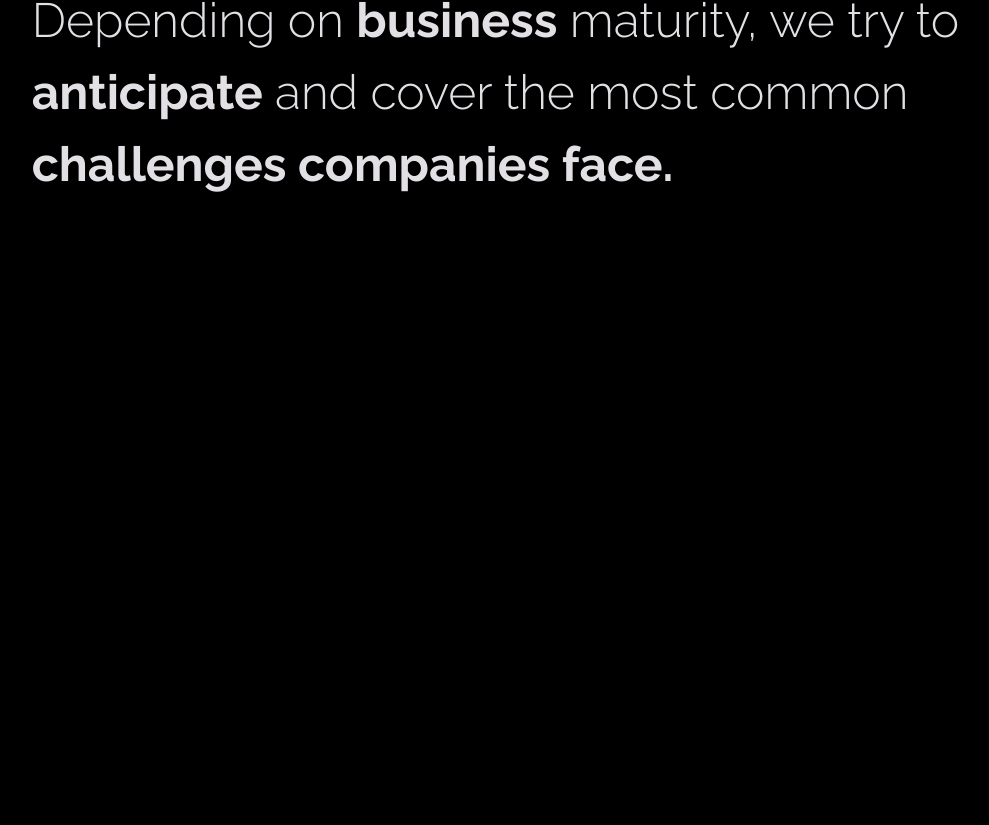
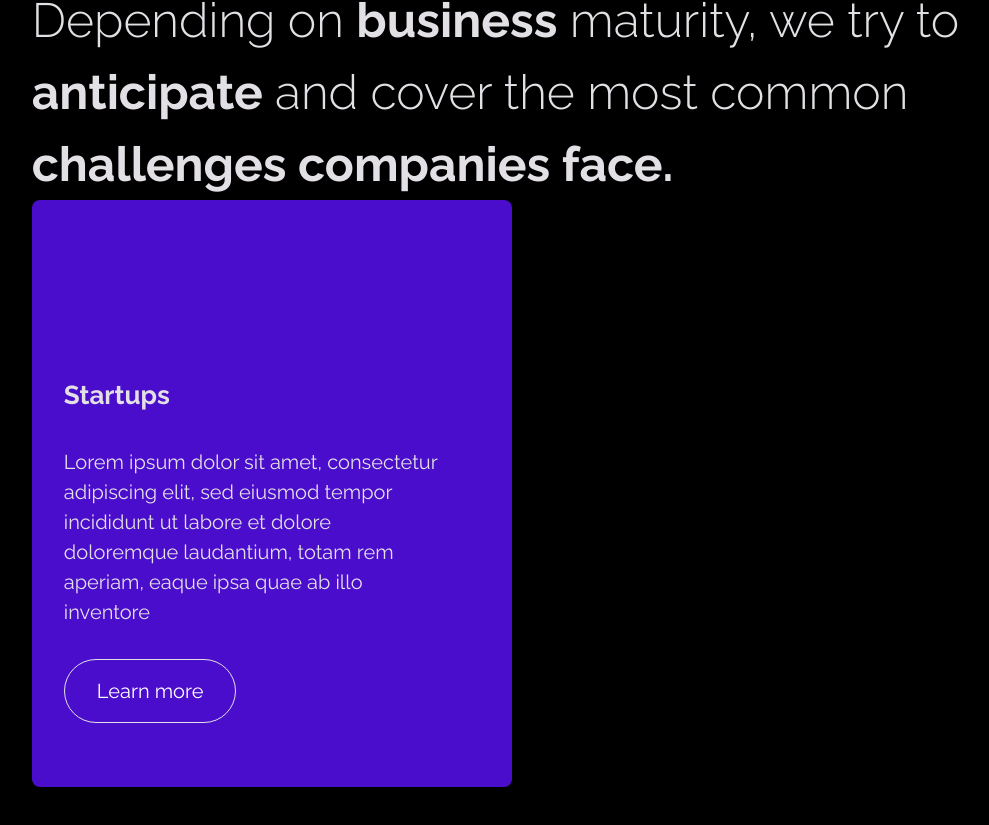
Before and after one commit to monobis/elasticmind-backup, a Next.js app: page / in a window 1280 px wide. Shown: the part 4402-5227 px from the top of the page, without its empty margins (77-1066 px from the left). Before the commit the page ends 4682 px from the top, so only its background shows below. Built offline with nearby package versions, Linux system fonts and the light colour scheme.

Commit message:
feat: :sparkles: Created CardBusinesses

```diff
--- a/src/app/page.tsx
+++ b/src/app/page.tsx
@@ -17,6 +17,7 @@ import { CardPriority } from "@/components/CardPriority";
 import { CardTechnologyPrimary } from "@/components/CardTechnologyPrimary";
 import { CardTechnologySecondary } from "@/components/CardTechnologySecondary";
 import { CardService } from "@/components/CardService";
+import { CardBusinesses } from "@/components/CardBusinesses";
 
 export default function Home() {
   return (
@@ -228,6 +229,15 @@ export default function Home() {
                 challenges companies face.
               </span>
             </p>
+            <CardBusinesses
+              title="Startups"
+              description="Lorem ipsum dolor sit amet,
+              consectetur adipiscing elit, sed
+              eiusmod tempor incididunt ut labore
+              et dolore doloremque laudantium,
+              totam rem aperiam, eaque ipsa quae
+              ab illo inventore"
+            />
           </div>
         </div>
       </section>
--- /dev/null
+++ b/src/components/CardBusinesses/index.tsx
@@ -0,0 +1,18 @@
+import styles from "./styles.module.css";
+
+interface CardBusinessesProps {
+  title: string;
+  description: string;
+}
+
+export function CardBusinesses({ title, description }: CardBusinessesProps) {
+  return (
+    <main className={styles.container}>
+      <div className={styles.content}>
+        <h3 className={styles.title}>{title}</h3>
+        <p className={styles.description}>{description}</p>
+        <button className={styles.button}>Learn more</button>
+      </div>
+    </main>
+  );
+}
--- /dev/null
+++ b/src/components/CardBusinesses/styles.module.css
@@ -0,0 +1,37 @@
+.container {
+  padding-bottom: 4rem;
+  padding-inline: 2rem;
+  width: 30rem;
+  background-color: var(--color-violet-600);
+  color: var(--color-gray-100);
+  border-radius: 0.5rem;
+}
+
+.content {
+  width: 24rem;
+  padding-top: 11rem;
+  font-size: var(--font-size-md);
+  font-weight: 400;
+}
+
+.title {
+  font-size: var(--font-size-lg);
+  font-weight: 700;
+  margin-bottom: 2rem;
+}
+
+.button {
+  margin-top: 2rem;
+  padding: 1rem 2rem;
+  border-radius: 2rem;
+  color: var(--color-white);
+  border: 1px solid var(--color-gray-100);
+  background-color: transparent;
+  cursor: pointer;
+  transition: background-color 0.3s ease;
+}
+
+.button:hover {
+  background-color: var(--color-gray-300);
+  color: var(--color-white);
+}
```
